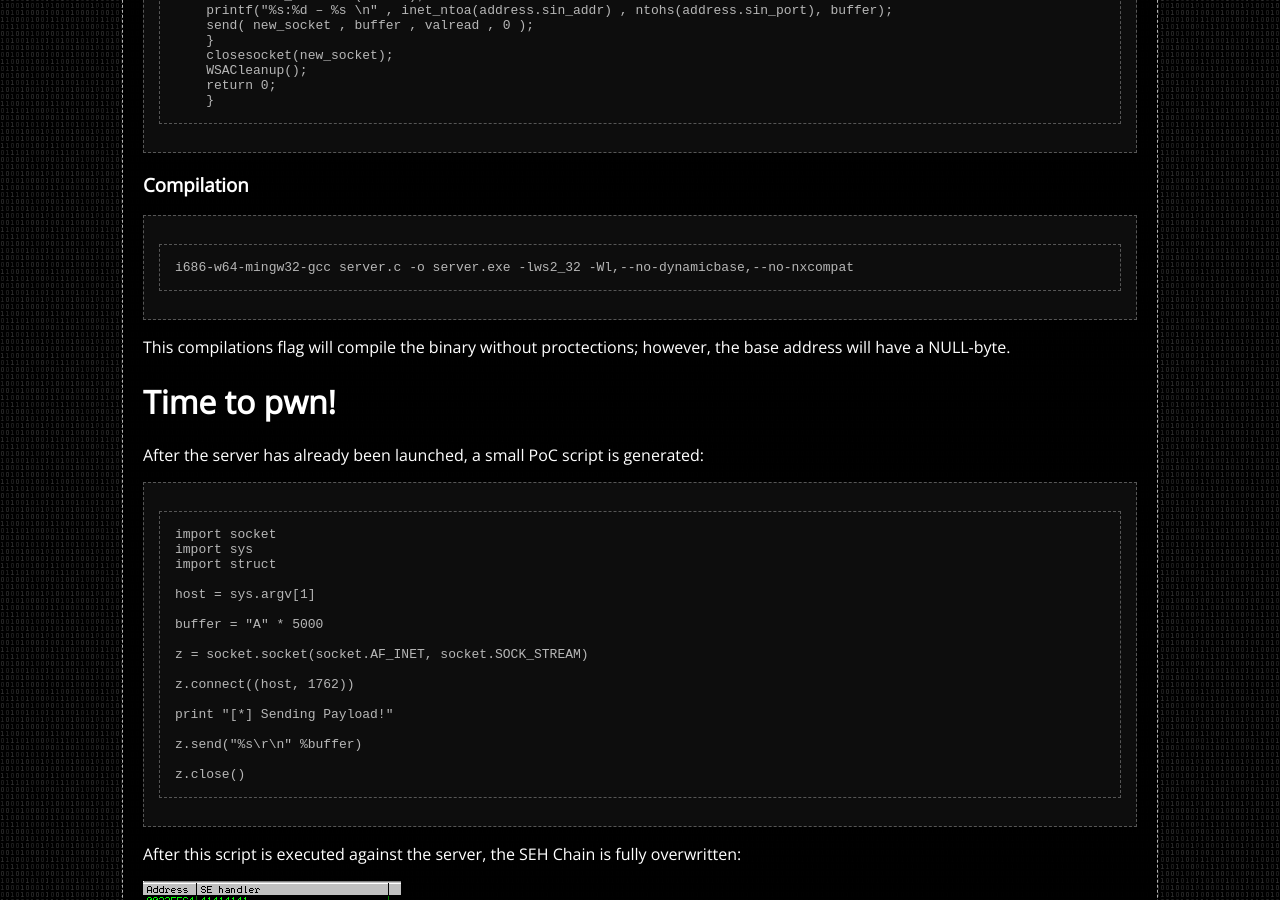
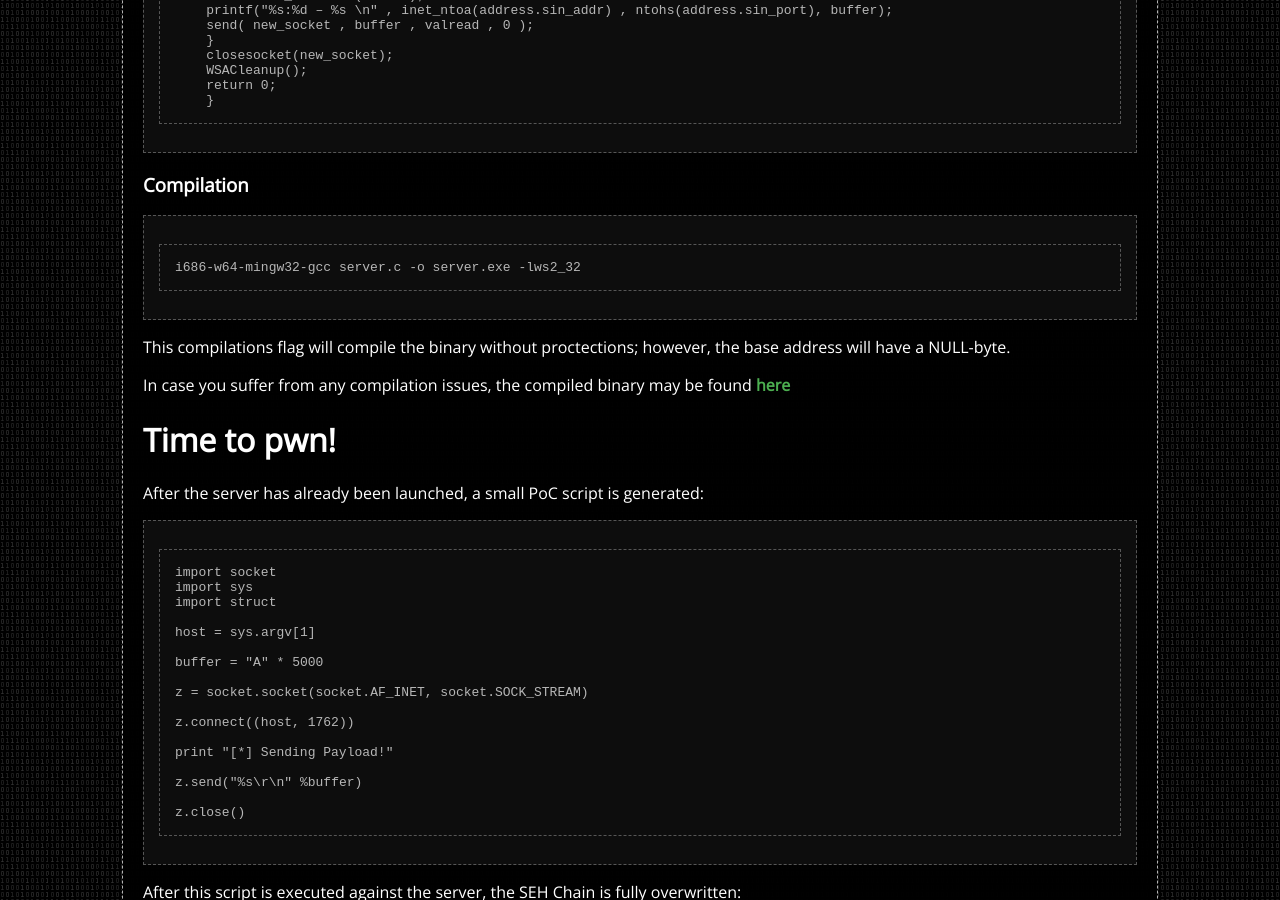
Before and after one commit to whitecr0wz/whitecr0wz.github.io, a Jekyll site: the page built from _posts/posts/2020-03-09-Exploiting-SEH-3-byte-Overwrite-on-Windows.md, in a window 1280 px wide and 900 px high, scrolled down 1965 px. Built offline with Jekyll 4.4.1, drawn with Linux system fonts in a browser that asks for light colours.

Commit message:
Update 2020-03-09-Exploiting-SEH-3-byte-Overwrite-on-Windows.md

````diff
--- a/_posts/posts/2020-03-09-Exploiting-SEH-3-byte-Overwrite-on-Windows.md
+++ b/_posts/posts/2020-03-09-Exploiting-SEH-3-byte-Overwrite-on-Windows.md
@@ -111,10 +111,12 @@ The vulnerable binary that will be used is a modification of an original [server
 ### Compilation
 
 ```c
-i686-w64-mingw32-gcc server.c -o server.exe -lws2_32 -Wl,--no-dynamicbase,--no-nxcompat
+i686-w64-mingw32-gcc server.c -o server.exe -lws2_32
 ```
 
 This compilations flag will compile the binary without proctections; however, the base address will have a NULL-byte.
+
+In case you suffer from any compilation issues, the compiled binary may be found [here]()
 
 # Time to pwn!
 
````
